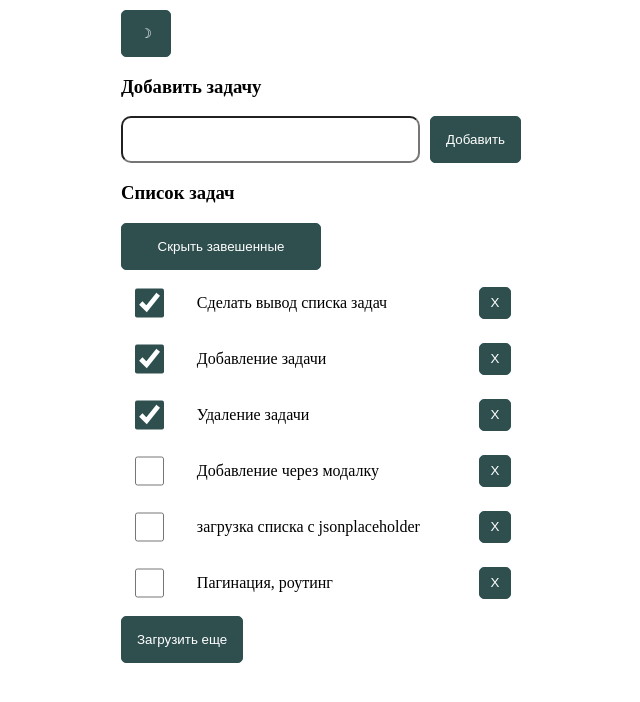
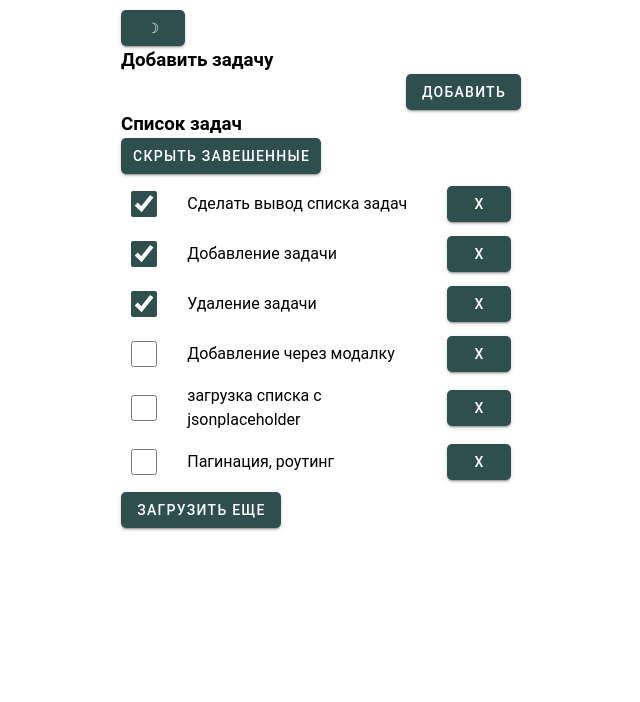
Before and after one commit to SkyHobbit36/vue-tutor-todo, a Vue app: page / in a window 1280 px wide. Shown: the top 702 px of the page, without its empty margins (319-959 px from the left). Built offline with nearby package versions, Linux system fonts and the light colour scheme.

Commit message:
feat: добавлен vuetify

```diff
--- a/package.json
+++ b/package.json
@@ -11,7 +11,8 @@
     "type-check": "vue-tsc --build --force"
   },
   "dependencies": {
-    "vue": "^3.3.11"
+    "vue": "^3.3.11",
+    "vuetify": "^3.5.1"
   },
   "devDependencies": {
     "@tsconfig/node18": "^18.2.2",
--- a/src/UI/Button.vue
+++ b/src/UI/Button.vue
@@ -6,9 +6,9 @@ const theme = inject<Theme>('theme');
 </script>
 
 <template>
-    <button :class="[theme + '-button', 'button']">
+    <v-btn :class="[theme + '-button', 'button']">
         <slot></slot>
-    </button>
+    </v-btn>
 </template>
 
 <style scoped>
@@ -23,7 +23,6 @@ const theme = inject<Theme>('theme');
 .light-button {
     color: white;
     background-color: darkslategray;
-    border: 1px solid darkslategray;
 }
 .light-button:hover {
     background-color: #4f7979;
@@ -31,7 +30,6 @@ const theme = inject<Theme>('theme');
 .dark-button {
     color: darkslategray;
     background-color: white;
-    border: 1px solid white;
 }
 .dark-button:hover {
     background-color: #e5e5e5;
--- a/src/main.ts
+++ b/src/main.ts
@@ -1,5 +1,6 @@
 import './main.css';
 import { createApp } from 'vue';
 import App from './App.vue';
+import vuetify from './vuetify';
 
-createApp(App).mount('#app');
+createApp(App).use(vuetify).mount('#app');
--- /dev/null
+++ b/src/vuetify.ts
@@ -0,0 +1,17 @@
+import 'vuetify/styles';
+import { createVuetify } from 'vuetify';
+import * as components from 'vuetify/components';
+import * as directives from 'vuetify/directives';
+import './main.css';
+
+const vuetify = createVuetify({
+    components,
+    directives,
+    defaults: {
+        VBtn: {
+            style: 'border-radius: 5px',
+        },
+    },
+})
+
+export default vuetify;
```
Also changed, not shown: 1 other file (tests, documents, lock files or other folders).
